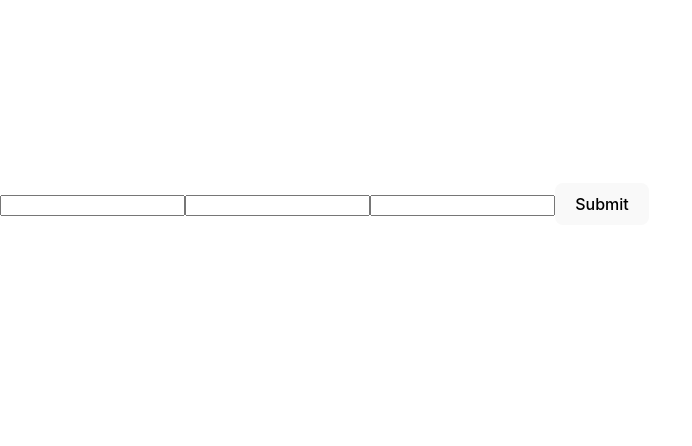
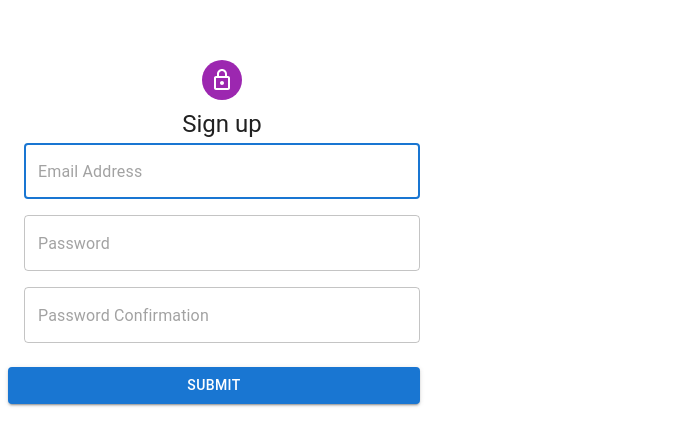
Before and after one commit to Katterina71/FosterConnect, a React (Vite) app in the folder frontend/: page / in a window 1280 px wide. Shown: the part 196-642 px from the top of the page, without its empty margins (0-692 px from the left). Built offline with nearby package versions, Linux system fonts and the light colour scheme; no server answers.

Commit message:
Connected mui form. Success to send signup data to firebase

```diff
--- a/frontend/src/components/register/SignUp.jsx
+++ b/frontend/src/components/register/SignUp.jsx
@@ -1,11 +1,29 @@
+
 import React, {useRef, useState} from 'react'
 import { useAuth } from '../../context/AuthContext';
 
+//MUI
+import Avatar from '@mui/material/Avatar';
+import Button from '@mui/material/Button';
+import CssBaseline from '@mui/material/CssBaseline';
+import TextField from '@mui/material/TextField';
+import FormControlLabel from '@mui/material/FormControlLabel';
+import Checkbox from '@mui/material/Checkbox';
+import Link from '@mui/material/Link';
+
+import Grid from '@mui/material/Grid';
+import Box from '@mui/material/Box';
+import LockOutlinedIcon from '@mui/icons-material/LockOutlined';
+import Typography from '@mui/material/Typography';
+import Container from '@mui/material/Container';
+import { createTheme, ThemeProvider } from '@mui/material/styles';
+
+const defaultTheme = createTheme();
 
 function SignUp() {
-  const emailRef = useRef()
-  const passwordRef = useRef()
-  const passwordConfirmRef = useRef()
+  const emailRef = useRef(null)
+  const passwordRef = useRef(null)
+  const passwordConfirmRef = useRef(null)
   const {signup} = useAuth()
 
   //Validation and Handle errors
@@ -14,11 +32,21 @@ function SignUp() {
 
  async function handleClick(e) {
   e.preventDefault()
-  console.log(emailRef.current.value, passwordRef.current.value) // Debugging
+
+
+  // console.log(emailRef.current.value, passwordRef.current.value) // Debugging
+
+  if (!emailRef.current || !passwordRef.current || !passwordConfirmRef.current) {
+      console.error("One of the refs is null");  // Debugging
+      return;
+  }
 
   if (passwordRef.current.value !== passwordConfirmRef.current.value) {
+    console.log('Passwords do not match')  // Debugging
     return setError('Passwords do not match');
 }
+
+  // Send data to Firebase
   try {
         setError('');
         setLoading(true);
@@ -29,35 +57,66 @@ function SignUp() {
     setLoading(false);
   }
 
-
   return (
-    <div>
-      <input
+   <ThemeProvider theme={defaultTheme}>
+     <Container component="main" maxWidth="xs">
+     <CssBaseline />
+     <Box
+          sx={{
+            marginTop: 8,
+            display: 'flex',
+            flexDirection: 'column',
+            alignItems: 'center',
+          }}
+        >
+        <Avatar sx={{ m: 1, bgcolor: 'secondary.main' }}>
+            <LockOutlinedIcon />
+        </Avatar>
+        <Typography component="h1" variant="h5">
+            Sign up
+        </Typography>
+        <Box style={{ marginTop: 3 }}>
+          <Grid container spacing={2}>
+            <Grid item xs={12}>
+              <TextField
                 required
+                fullWidth
                 id="email"
-        label="Email Address"
+                placeholder="Email Address"
                 name="email"
                 type='text'
-        ref = {emailRef}
+                inputRef = {emailRef}
+                autoFocus
                 />
-      <input
+              </Grid>
+            <Grid item xs={12}>
+              <TextField
                 required
+                fullWidth
                 name="password"
-        label="Password"
+                placeholder="Password"
                 type="password"
                 id="password"
-        ref = {passwordRef}
+                inputRef = {passwordRef}
               />
-      <input
+            </Grid>
+            <Grid item xs={12}>
+              <TextField
                 required
+                fullWidth
                 name="password-confirm"
-        label="Password Confirmation"
+                placeholder="Password Confirmation"
                 type="password"
                 id="password-confirm"
-        ref = {passwordConfirmRef}
+                inputRef = {passwordConfirmRef}
                />
-      <button onClick = {(e) => handleClick(e)}>Submit</button>
-    </div>
+            </Grid>
+            <Button onClick = {(e) => handleClick(e)} type="submit" fullWidth variant="contained" sx={{ mt: 3, mb: 2 }}>Submit</Button>
+         </Grid>
+       </Box>
+      </Box>
+    </Container>
+    </ThemeProvider>
   )
 }
 
```
Lines whose indentation alone changed are shown as unchanged.
